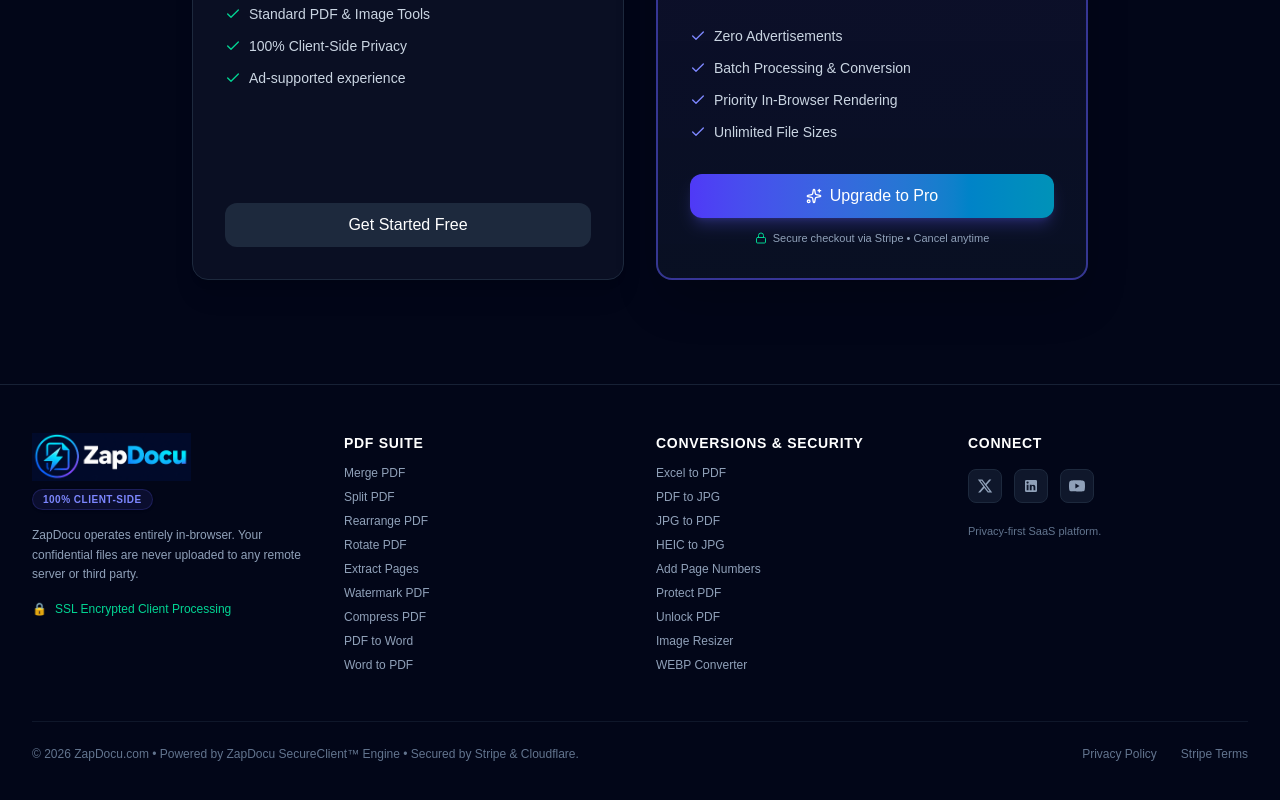
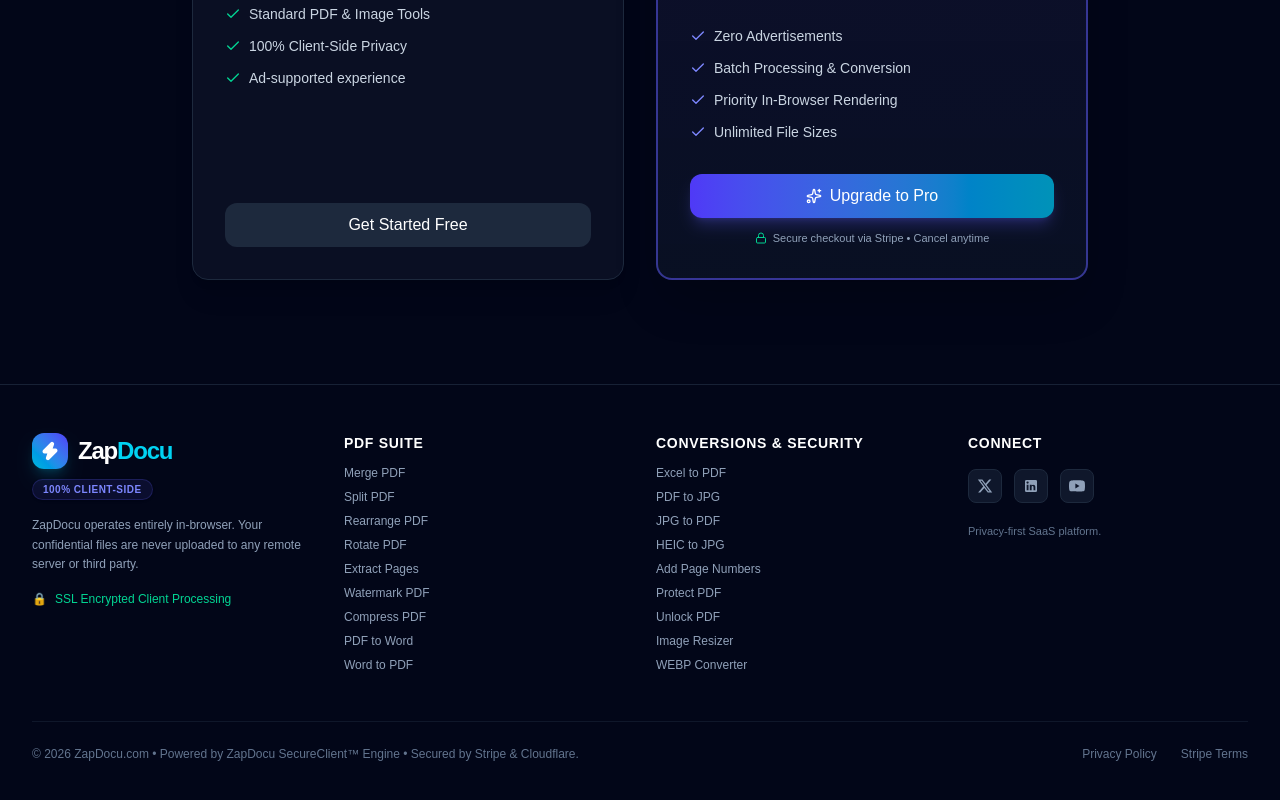
Before and after one commit to harpreetcoach-star/zapdocu-next, a Next.js app: page / in a window 1280 px wide. Shown: the part 3262-4062 px from the top of the page. Built offline with nearby package versions, Linux system fonts and the light colour scheme.

Commit message:
Fix footer logo to use clean icon layout matching header

```diff
--- a/src/components/Footer.jsx
+++ b/src/components/Footer.jsx
@@ -1,8 +1,8 @@
 'use client';
 
 import React from 'react';
-import Image from 'next/image';
 import Link from 'next/link';
+import { Zap } from 'lucide-react';
 
 export default function Footer() {
   return (
@@ -11,15 +11,15 @@
 
         {/* Column 1: Brand & Privacy Guarantee */}
         <div className="space-y-4 md:col-span-1">
-          <Link href="/" className="flex flex-col items-start gap-2 group w-fit cursor-pointer">
-            <Image
-              src="/logo.png"
-              alt="ZapDocu Logo"
-              width={220}
-              height={70}
-              className="h-12 w-auto object-contain transition-transform group-hover:scale-105"
-              priority
-            />
+          <Link href="/" className="flex flex-col items-start gap-2.5 group w-fit cursor-pointer">
+            <div className="flex items-center gap-2.5">
+              <div className="w-9 h-9 rounded-xl bg-gradient-to-tr from-cyan-500 to-indigo-600 flex items-center justify-center shadow-lg shadow-cyan-500/20 group-hover:scale-105 transition-transform">
+                <Zap className="w-5 h-5 text-white fill-white" />
+              </div>
+              <span className="font-extrabold text-2xl tracking-tighter text-white">
+                Zap<span className="text-cyan-400">Docu</span>
+              </span>
+            </div>
             <span className="text-[10px] bg-indigo-500/10 text-indigo-400 border border-indigo-500/20 px-2.5 py-0.5 rounded-full font-semibold uppercase tracking-wider shadow-sm">
               100% Client-Side
             </span>
--- a/src/components/Header.jsx
+++ b/src/components/Header.jsx
@@ -1,25 +1,19 @@
 'use client';
 
 import React from 'react';
-import Image from 'next/image';
 import Link from 'next/link';
+import { Zap } from 'lucide-react';
 
 export default function Header() {
   return (
     <header className="bg-slate-950/80 backdrop-blur-sm border-b border-slate-800/80 sticky top-0 z-50">
       <nav className="max-w-7xl mx-auto px-4 sm:px-6 lg:px-8 py-3 flex items-center justify-between">
-        <Link href="/" className="flex items-center gap-2">
-          {/* Make sure your official logo is saved as public/logo.png */}
-          <Image
-            src="/Logo.png"
-            alt="ZapDocu Logo"
-            width={36}
-            height={36}
-            className="object-contain"
-            priority
-          />
+        <Link href="/" className="flex items-center gap-2.5 group">
+          <div className="w-9 h-9 rounded-xl bg-gradient-to-tr from-cyan-500 to-indigo-600 flex items-center justify-center shadow-lg shadow-cyan-500/20 group-hover:scale-105 transition-transform">
+            <Zap className="w-5 h-5 text-white fill-white" />
+          </div>
           <span className="font-extrabold text-2xl tracking-tighter text-white">
-            Zap<span className="text-cyan-400 bg-clip-text text-transparent bg-gradient-to-r from-cyan-400 to-cyan-500">Docu</span>
+            Zap<span className="text-cyan-400">Docu</span>
           </span>
         </Link>
 
@@ -27,14 +21,12 @@
           <Link href="/#pricing" className="text-sm text-slate-300 hover:text-white transition-colors">
             Pricing
           </Link>
-          <button
-            onClick={() => {
-              window.location.href = 'https://buy.stripe.com/28E5kwfMC88Y4pqfba9bO00';
-            }}
-            className="text-xs px-4 py-2 bg-gradient-to-r from-indigo-600 to-cyan-600 text-white rounded-full font-semibold shadow-lg shadow-indigo-500/20 hover:from-indigo-500 hover:to-cyan-500 transition-all transform hover:scale-105 cursor-pointer"
+          <a
+            href="https://buy.stripe.com/28E5kwfMC88Y4pqfba9bO00"
+            className="text-xs px-4 py-2 bg-gradient-to-r from-indigo-600 to-cyan-600 text-white rounded-full font-semibold shadow-lg shadow-indigo-500/20 hover:from-indigo-500 hover:to-cyan-500 transition-all transform hover:scale-105 no-underline block"
           >
             Upgrade to Pro
-          </button>
+          </a>
         </div>
       </nav>
     </header>
```
